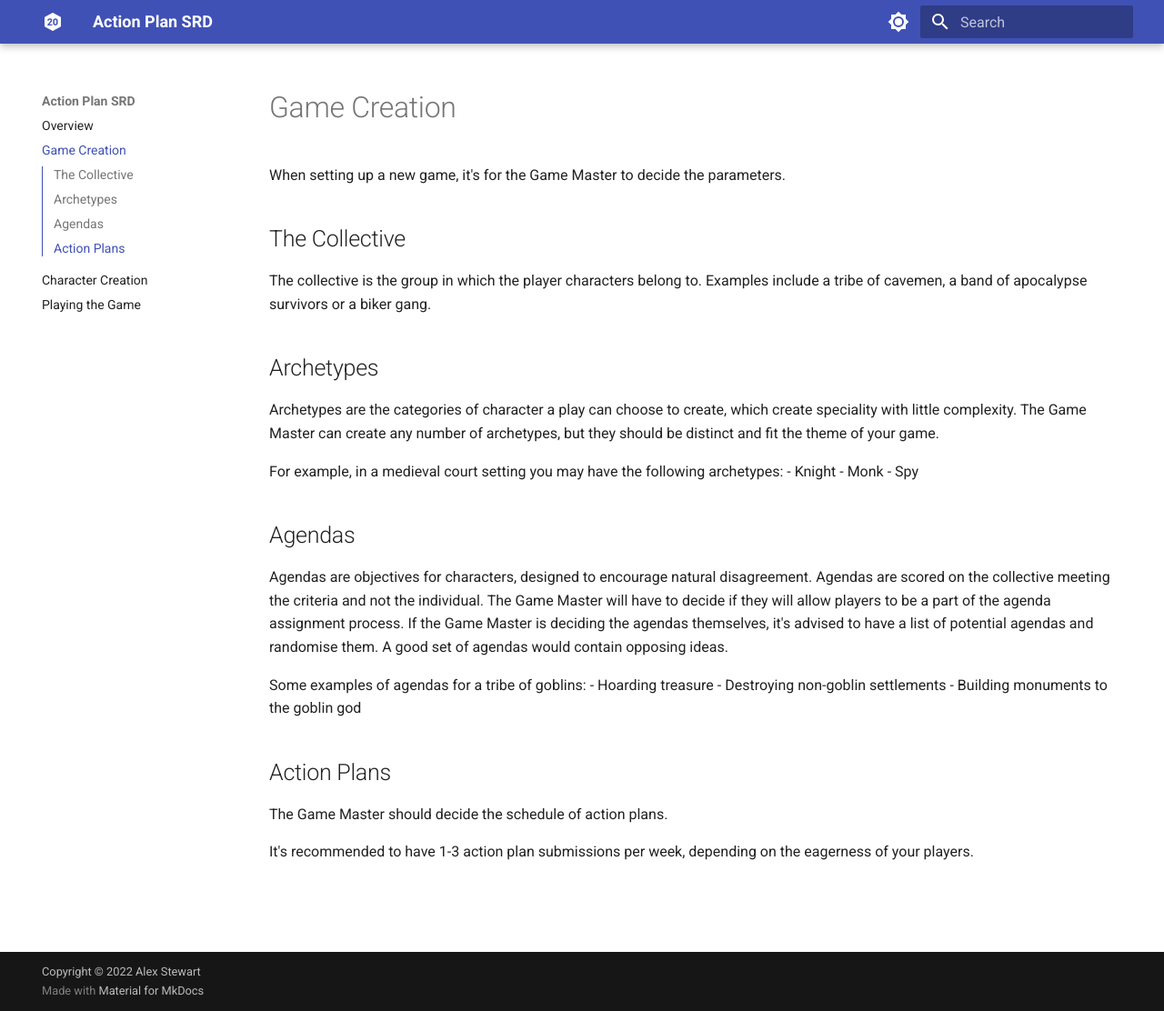
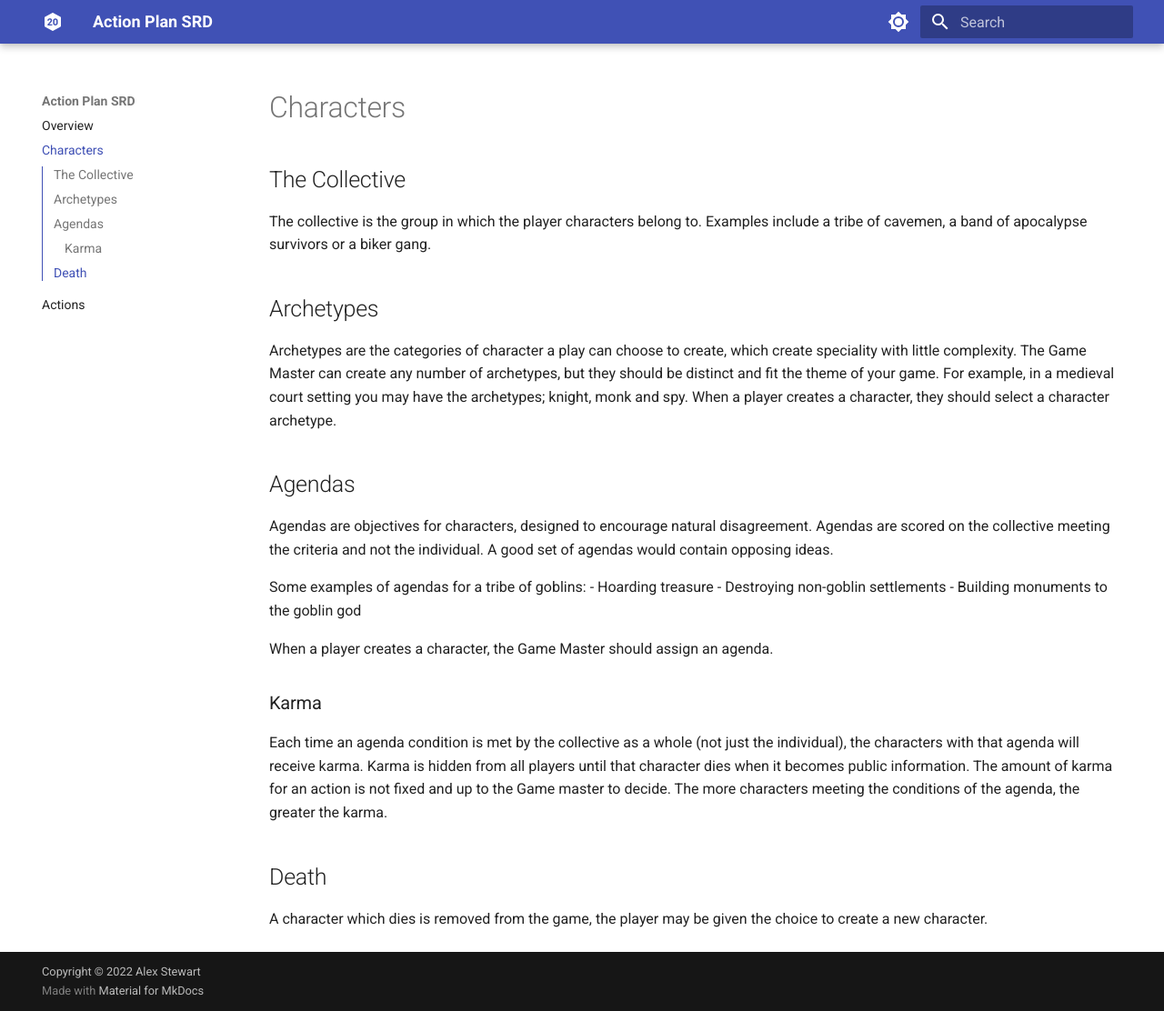
Before and after one commit to alex-stewart/action-plan-rpg, an MkDocs documentation site: the page built from docs/characters.md, in a window 1280 px wide and 1112 px high. Shown: the whole window at 91% size. Built offline with MkDocs 1.6.1 and Material for MkDocs 9.7.7, drawn with Linux system fonts in a browser that asks for light colours.

Commit message:
major simplification

```diff
--- a/docs/game_creation.md
+++ b/docs/characters.md
@@ -1,6 +1,4 @@
-# Game Creation
-
-When setting up a new game, it's for the Game Master to decide the parameters.
+# Characters
 
 ## The Collective
 
@@ -11,18 +9,13 @@ Examples include a tribe of cavemen, a band of apocalypse survivors or a biker g
 
 Archetypes are the categories of character a play can choose to create, which create speciality with little complexity.
 The Game Master can create any number of archetypes, but they should be distinct and fit the theme of your game.
-
-For example, in a medieval court setting you may have the following archetypes:
-- Knight
-- Monk
-- Spy
+For example, in a medieval court setting you may have the archetypes; knight, monk and spy.
+When a player creates a character, they should select a character archetype.
 
 ## Agendas
 
 Agendas are objectives for characters, designed to encourage natural disagreement.
 Agendas are scored on the collective meeting the criteria and not the individual.
-The Game Master will have to decide if they will allow players to be a part of the agenda assignment process.
-If the Game Master is deciding the agendas themselves, it's advised to have a list of potential agendas and randomise them.
 A good set of agendas would contain opposing ideas.
 
 Some examples of agendas for a tribe of goblins:
@@ -30,9 +23,13 @@ Some examples of agendas for a tribe of goblins:
 - Destroying non-goblin settlements
 - Building monuments to the goblin god
 
+When a player creates a character, the Game Master should assign an agenda.
 
-## Action Plans
+### Karma
+Each time an agenda condition is met by the collective as a whole (not just the individual), the characters with that agenda will receive karma.
+Karma is hidden from all players until that character dies when it becomes public information.
+The amount of karma for an action is not fixed and up to the Game master to decide.
+The more characters meeting the conditions of the agenda, the greater the karma.
 
-The Game Master should decide the schedule of action plans.
-
-It's recommended to have 1-3 action plan submissions per week, depending on the eagerness of your players.
+## Death
+A character which dies is removed from the game, the player may be given the choice to create a new character.
--- a/mkdocs.yml
+++ b/mkdocs.yml
@@ -25,6 +25,5 @@ plugins:
   - search
 nav:
   - Overview: index.md
-  - Game Creation: game_creation.md
-  - Character Creation: character_creation.md
-  - Playing the Game: playing_the_game.md
+  - Characters: characters.md
+  - Actions: actions.md
```
Also changed, not shown: docs/actions.md (added, +25 -0 lines), docs/character_creation.md (deleted, +0 -24 lines), docs/index.md (+2 -0 lines), docs/playing_the_game.md (deleted, +0 -23 lines).
